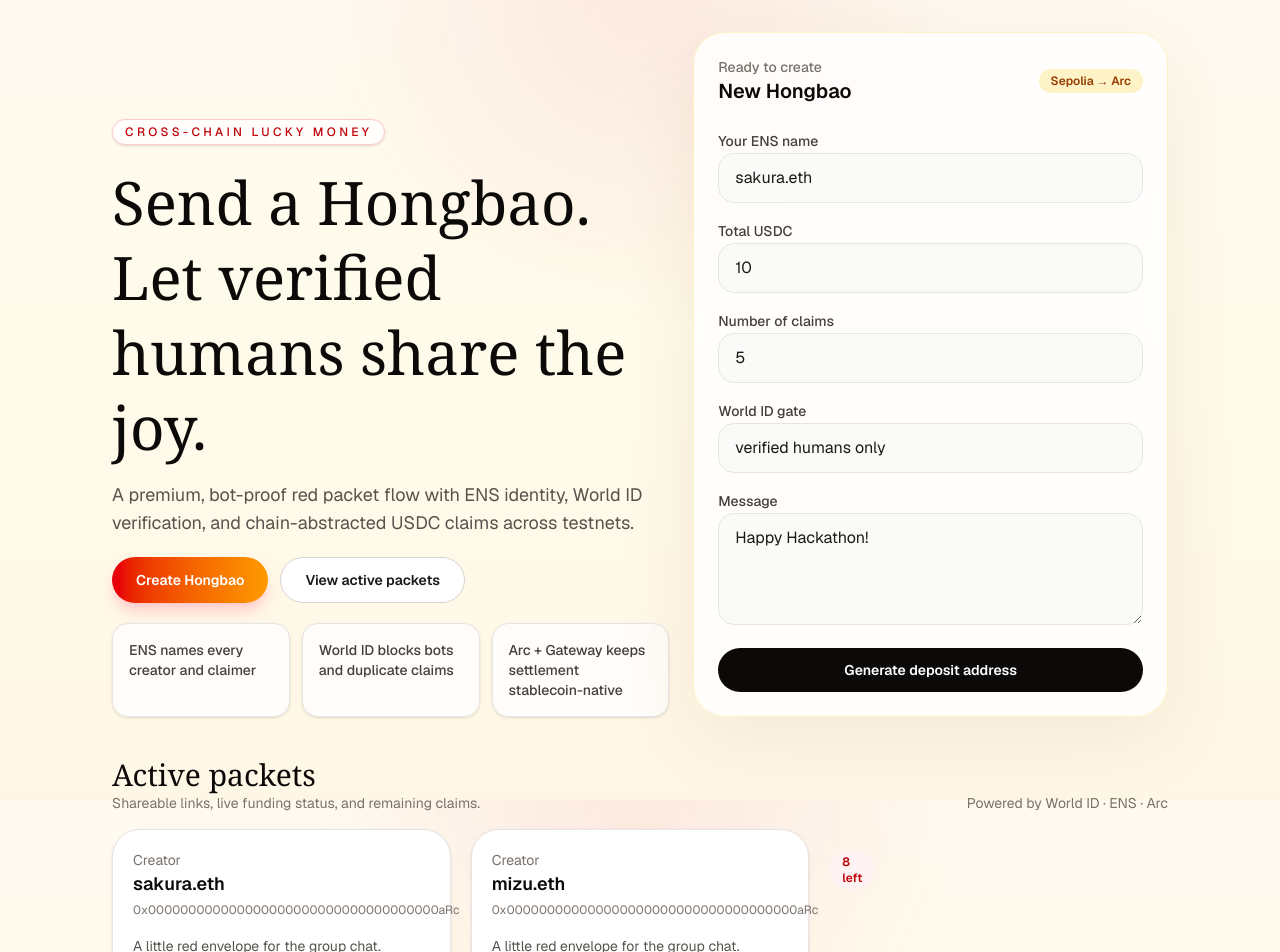
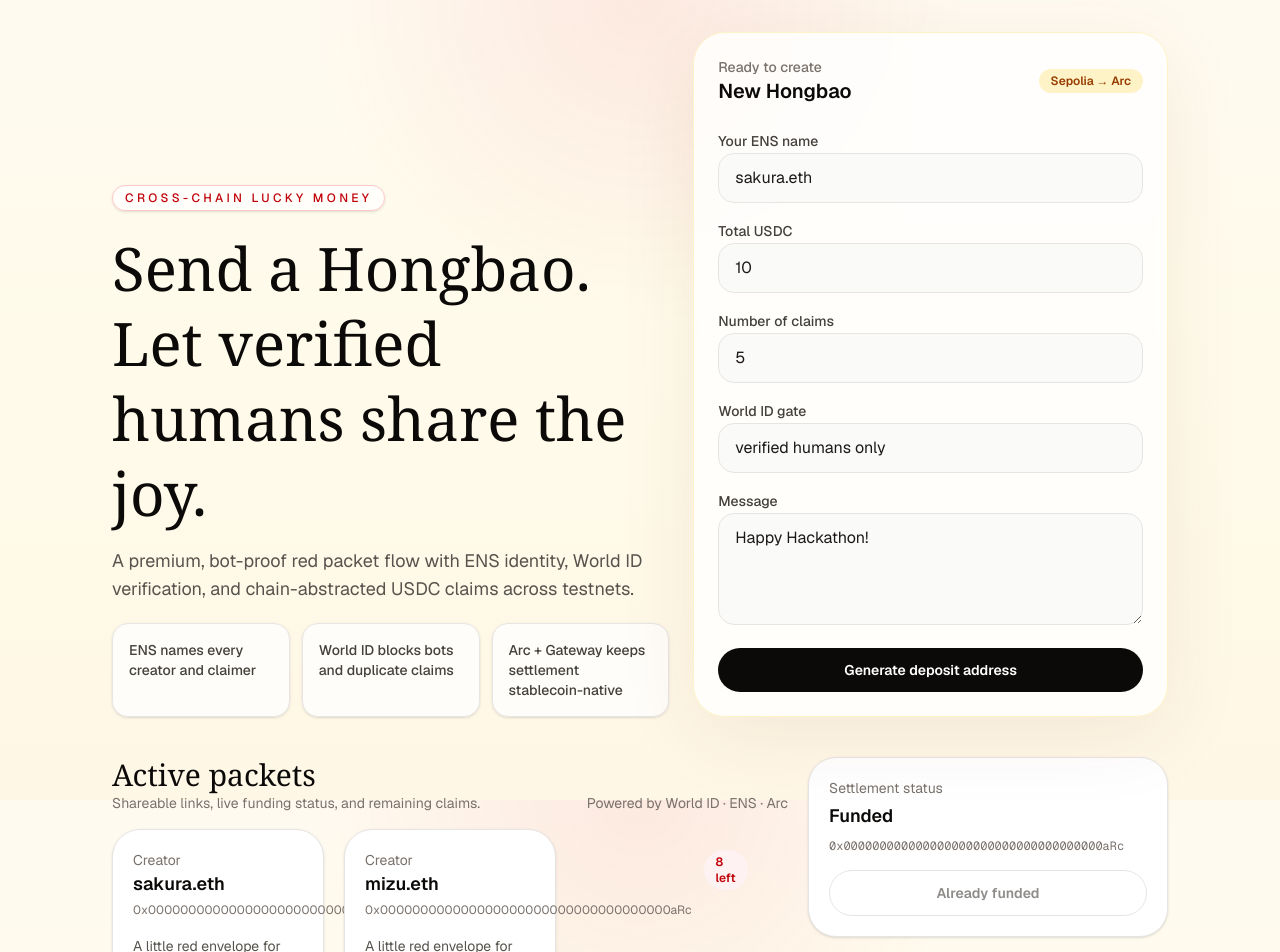
Before and after one commit to lzhan195/hongbao, a Next.js app: page / in a window 1280 px wide. Shown: the top 952 px of the page. Built offline with nearby package versions, Linux system fonts and the light colour scheme.

Commit message:
Add creator-side funding controls
Let creators generate packets, inspect deposit status, and mark Arc funding from the UI so the demo completes the create-fund-claim loop.

```diff
--- a/src/app/page.tsx
+++ b/src/app/page.tsx
@@ -1,81 +1,7 @@
-import Link from "next/link";
 import { getDemoPackets } from "@/lib/hongbao-data";
-import { CreateHongbaoForm } from "@/components/create-hongbao-form";
-import { PacketGrid } from "@/components/packet-grid";
-
-const highlights = [
-  "ENS names every creator and claimer",
-  "World ID blocks bots and duplicate claims",
-  "Arc + Gateway keeps settlement stablecoin-native",
-];
+import { HomeClient } from "@/components/home-client";
 
 export default function Home() {
   const packets = getDemoPackets();
-  return (
-    <main className="mx-auto flex w-full max-w-6xl flex-1 flex-col gap-10 px-6 py-8 sm:px-10 lg:px-12">
-      <section className="grid gap-6 lg:grid-cols-[1.08fr_0.92fr] lg:items-end">
-        <div className="space-y-5">
-          <span className="inline-flex w-fit rounded-full border border-red-200 bg-white/80 px-3 py-1 text-xs font-medium uppercase tracking-[0.28em] text-red-700 shadow-sm">
-            Cross-chain lucky money
-          </span>
-          <div className="space-y-4">
-            <h1 className="max-w-3xl font-serif text-5xl leading-tight text-stone-950 sm:text-6xl">
-              Send a Hongbao. Let verified humans share the joy.
-            </h1>
-            <p className="max-w-2xl text-base leading-7 text-stone-600 sm:text-lg">
-              A premium, bot-proof red packet flow with ENS identity, World ID
-              verification, and chain-abstracted USDC claims across testnets.
-            </p>
-          </div>
-          <div className="flex flex-wrap gap-3">
-            <button className="rounded-full bg-gradient-to-r from-red-600 to-amber-500 px-6 py-3 text-sm font-semibold text-white shadow-lg shadow-red-200 transition hover:scale-[1.01]">
-              Create Hongbao
-            </button>
-            <Link
-              href="#active-packets"
-              className="rounded-full border border-stone-300 bg-white px-6 py-3 text-sm font-semibold text-stone-700 transition hover:border-stone-400 hover:bg-stone-50"
-            >
-              View active packets
-            </Link>
-          </div>
-          <div className="grid gap-3 sm:grid-cols-3">
-            {highlights.map((item) => (
-              <div
-                key={item}
-                className="rounded-2xl border border-stone-200 bg-white/75 px-4 py-4 text-sm font-medium text-stone-700 shadow-sm"
-              >
-                {item}
-              </div>
-            ))}
-          </div>
-        </div>
-
-        <CreateHongbaoForm onCreated={() => {}} />
-      </section>
-
-      <section id="active-packets" className="space-y-4">
-        <div className="flex items-end justify-between gap-4">
-          <div>
-            <h2 className="font-serif text-3xl text-stone-950">Active packets</h2>
-            <p className="text-sm text-stone-500">Shareable links, live funding status, and remaining claims.</p>
-          </div>
-          <div className="text-sm text-stone-500">Powered by World ID · ENS · Arc</div>
-        </div>
-
-        <PacketGrid
-          packets={packets.map((packet) => ({
-            packetId: packet.packetId,
-            creatorEns: packet.creatorEns,
-            creatorAddress: packet.depositAddress,
-            remainingClaims: packet.remainingClaims,
-            totalValue: packet.totalValue,
-            perClaimAmount: packet.perClaimAmount,
-            chain: packet.chain,
-            worldGate: packet.worldGate,
-            message: packet.claims.length > 0 ? `Claimed ${packet.claims.length} times` : "A little red envelope for the group chat.",
-          }))}
-        />
-      </section>
-    </main>
-  );
+  return <HomeClient initialPackets={packets} />;
 }
--- a/src/components/fund-packet-card.tsx
+++ b/src/components/fund-packet-card.tsx
@@ -6,7 +6,7 @@
   packetId: string;
   depositAddress: string;
   funded: boolean;
-  onFunded: () => void;
+  onFunded: (packetId: string) => void;
 };
 
 export function FundPacketCard({ packetId, depositAddress, funded, onFunded }: Props) {
@@ -18,50 +18,34 @@
     setStatus(null);
 
     try {
-      const response = await fetch("/api/fund-packet", {
-        method: "POST",
-        headers: { "Content-Type": "application/json" },
-        body: JSON.stringify({ packetId }),
-      });
-      const data = (await response.json()) as { success: boolean; error?: string };
-
-      if (!response.ok || !data.success) {
-        throw new Error(data.error ?? "Unable to fund packet");
+      const response = await fetch(`/api/check-deposit?packetId=${packetId}`);
+      const result = (await response.json()) as { funded: boolean };
+      if (result.funded) {
+        onFunded(packetId);
+        setStatus("Packet marked as funded on Arc.");
+      } else {
+        setStatus("Deposit not detected yet. Try again after sending funds.");
       }
-
-      onFunded();
-      setStatus("Packet funded on Arc and ready to claim.");
     } catch {
-      setStatus("Could not mark the packet funded.");
+      setStatus("Could not verify the deposit right now.");
     } finally {
       setLoading(false);
     }
   }
 
   return (
-    <div className="rounded-[1.75rem] border border-stone-200 bg-white p-6 shadow-sm">
-      <div className="flex items-start justify-between gap-4">
-        <div>
-          <p className="text-sm text-stone-500">Funding</p>
-          <h3 className="text-lg font-semibold text-stone-950">Arc deposit address</h3>
-        </div>
-        <span className={`rounded-full px-3 py-1 text-xs font-semibold ${funded ? "bg-emerald-50 text-emerald-700" : "bg-amber-50 text-amber-700"}`}>
-          {funded ? "Funded" : "Waiting for deposit"}
-        </span>
-      </div>
-      <p className="mt-4 break-all rounded-2xl bg-stone-50 px-4 py-3 font-mono text-sm text-stone-700">{depositAddress}</p>
-      <div className="mt-5 flex flex-wrap gap-3">
-        <button
-          type="button"
-          onClick={handleFund}
-          disabled={loading || funded}
-          className="rounded-full bg-stone-950 px-5 py-3 text-sm font-semibold text-white transition hover:bg-stone-800 disabled:cursor-not-allowed disabled:opacity-60"
-        >
-          {loading ? "Marking funded..." : funded ? "Already funded" : "Mark as funded"}
-        </button>
-        <span className="self-center text-sm text-stone-500">Packet {packetId}</span>
-      </div>
-      {status ? <p className="mt-4 text-sm text-stone-600">{status}</p> : null}
+    <div className="rounded-[1.75rem] border border-stone-200 bg-white p-5 shadow-sm">
+      <p className="text-sm text-stone-500">Settlement status</p>
+      <p className="mt-1 text-lg font-semibold text-stone-950">{funded ? "Funded" : "Waiting for Arc deposit"}</p>
+      <p className="mt-2 break-all font-mono text-xs text-stone-500">{depositAddress}</p>
+      <button
+        onClick={handleFund}
+        disabled={loading || funded}
+        className="mt-4 w-full rounded-full border border-stone-300 bg-white px-4 py-3 text-sm font-semibold text-stone-700 transition hover:border-stone-400 hover:bg-stone-50 disabled:cursor-not-allowed disabled:opacity-60"
+      >
+        {loading ? "Checking deposit..." : funded ? "Already funded" : "Check funding on Arc"}
+      </button>
+      {status ? <p className="mt-3 text-sm text-stone-600">{status}</p> : null}
     </div>
   );
 }
--- /dev/null
+++ b/src/components/home-client.tsx
@@ -0,0 +1,109 @@
+"use client";
+
+import { useMemo, useState } from "react";
+import { CreateHongbaoForm } from "@/components/create-hongbao-form";
+import { FundPacketCard } from "@/components/fund-packet-card";
+import { PacketGrid } from "@/components/packet-grid";
+
+type Packet = {
+  packetId: string;
+  creatorEns: string;
+  creatorAddress?: string;
+  remainingClaims: number;
+  totalValue: number;
+  perClaimAmount: number;
+  chain: string;
+  worldGate: string;
+  message?: string;
+  funded?: boolean;
+  depositAddress?: string;
+};
+
+type Props = {
+  initialPackets: Packet[];
+};
+
+const highlights = [
+  "ENS names every creator and claimer",
+  "World ID blocks bots and duplicate claims",
+  "Arc + Gateway keeps settlement stablecoin-native",
+];
+
+export function HomeClient({ initialPackets }: Props) {
+  const [packets, setPackets] = useState(initialPackets);
+
+  const viewPackets = useMemo(
+    () =>
+      packets.map((packet) => ({
+        packetId: packet.packetId,
+        creatorEns: packet.creatorEns,
+        creatorAddress: packet.creatorAddress ?? packet.depositAddress,
+        remainingClaims: packet.remainingClaims,
+        totalValue: packet.totalValue,
+        perClaimAmount: packet.perClaimAmount,
+        chain: packet.chain,
+        worldGate: packet.worldGate,
+        message: packet.message,
+      })),
+    [packets],
+  );
+
+  return (
+    <main className="mx-auto flex w-full max-w-6xl flex-1 flex-col gap-10 px-6 py-8 sm:px-10 lg:px-12">
+      <section className="grid gap-6 lg:grid-cols-[1.08fr_0.92fr] lg:items-end">
+        <div className="space-y-5">
+          <span className="inline-flex w-fit rounded-full border border-red-200 bg-white/80 px-3 py-1 text-xs font-medium uppercase tracking-[0.28em] text-red-700 shadow-sm">
+            Cross-chain lucky money
+          </span>
+          <div className="space-y-4">
+            <h1 className="max-w-3xl font-serif text-5xl leading-tight text-stone-950 sm:text-6xl">
+              Send a Hongbao. Let verified humans share the joy.
+            </h1>
+            <p className="max-w-2xl text-base leading-7 text-stone-600 sm:text-lg">
+              A premium, bot-proof red packet flow with ENS identity, World ID verification, and chain-abstracted USDC claims across testnets.
+            </p>
+          </div>
+          <div className="grid gap-3 sm:grid-cols-3">
+            {highlights.map((item) => (
+              <div key={item} className="rounded-2xl border border-stone-200 bg-white/75 px-4 py-4 text-sm font-medium text-stone-700 shadow-sm">
+                {item}
+              </div>
+            ))}
+          </div>
+        </div>
+
+        <CreateHongbaoForm
+          onCreated={(packet) => {
+            setPackets((current) => [{ ...packet, creatorAddress: packet.depositAddress, message: "A little red envelope for the group chat." }, ...current]);
+          }}
+        />
+      </section>
+
+      <section className="grid gap-5 lg:grid-cols-[1fr_360px]">
+        <div className="space-y-4">
+          <div className="flex items-end justify-between gap-4">
+            <div>
+              <h2 className="font-serif text-3xl text-stone-950">Active packets</h2>
+              <p className="text-sm text-stone-500">Shareable links, live funding status, and remaining claims.</p>
+            </div>
+            <div className="text-sm text-stone-500">Powered by World ID · ENS · Arc</div>
+          </div>
+          <PacketGrid packets={viewPackets} />
+        </div>
+        <div className="space-y-4">
+          {packets.slice(0, 1).map((packet) => (
+            <FundPacketCard
+              key={packet.packetId}
+              packetId={packet.packetId}
+              depositAddress={packet.depositAddress ?? packet.creatorAddress ?? "0x000000000000000000000000000000000000aRc"}
+              funded={Boolean(packet.funded)}
+              onFunded={(packetId) => {
+                setPackets((current) => current.map((item) => (item.packetId === packetId ? { ...item, funded: true } : item)));
+              }}
+            />
+          ))}
+        </div>
+      </section>
+    </main>
+  );
+}
```
